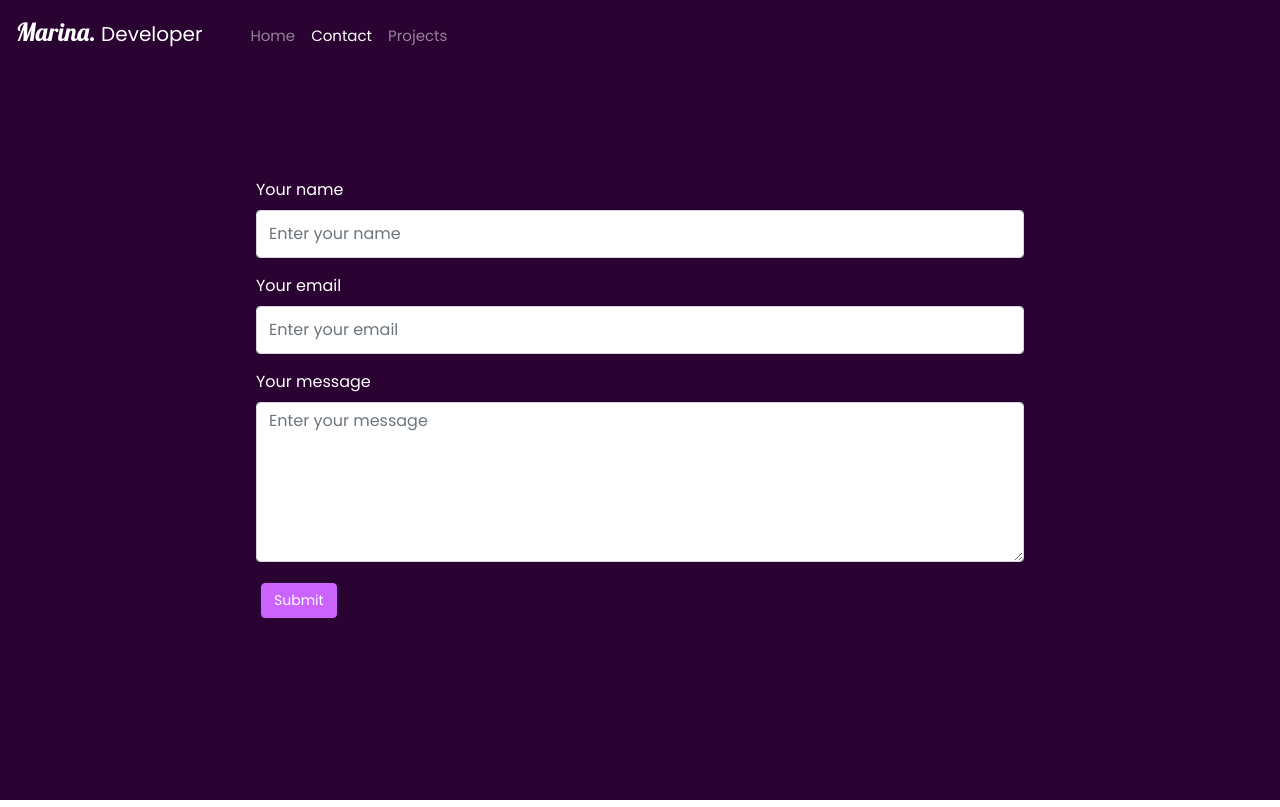
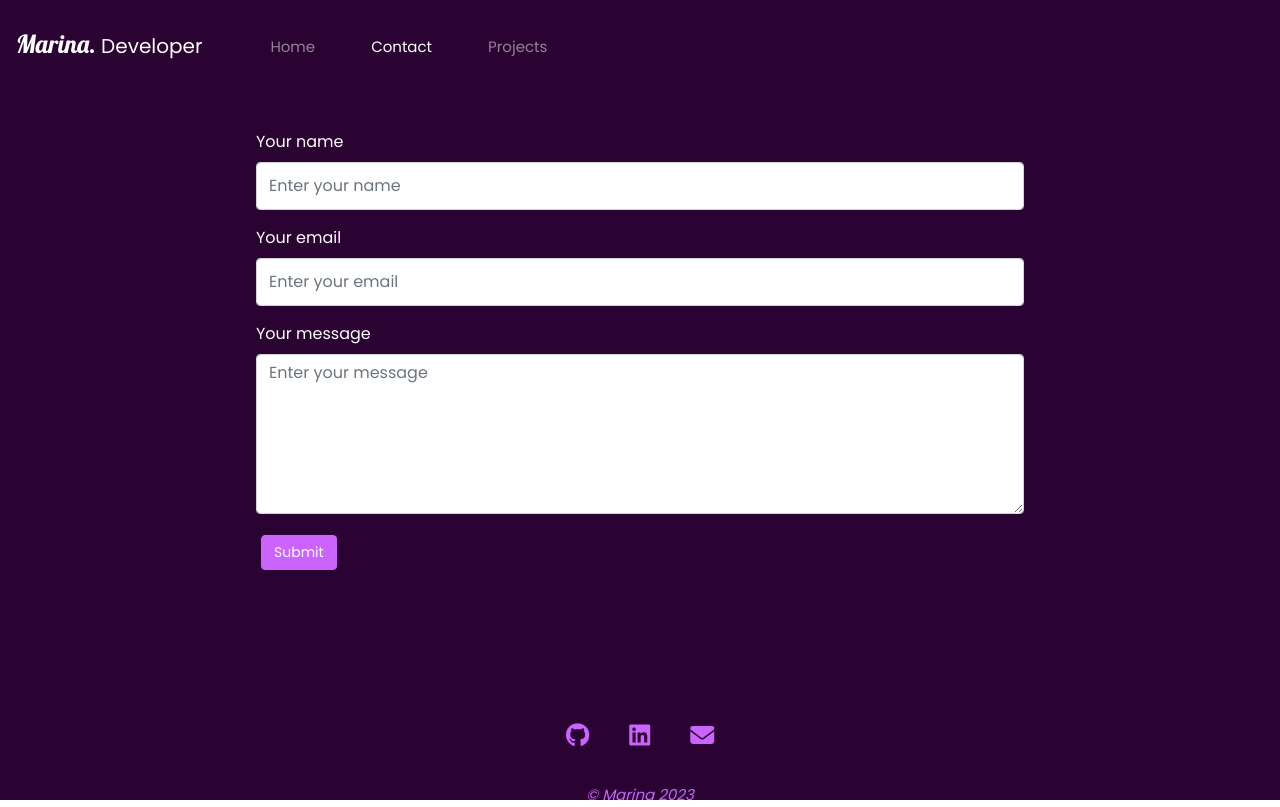
Before and after one commit to marinaongithub/react-portfolio, a React (Create React App) app: page /react-portfolio/contact in a window 1280 px wide. Built offline with nearby package versions, Linux system fonts and the light colour scheme.

Commit message:
Added footer with contact

```diff
--- a/src/App.css
+++ b/src/App.css
@@ -67,9 +67,10 @@ body{
 .contact-form {
   background-color: var(--main-dark);
   flex-direction: column;
-  height: 100vh;
+  height: 88vh;
   color: white;
   align-items: center;
+  /* flex-grow: 1; */
 }
 
 .form-group {
@@ -171,3 +172,39 @@ h2 {
   background-color: var(--main-light);
   border-color: var(--main-light);
 }
+
+
+/* Footer section */
+footer {
+  background-color: var(--main-dark);
+  height: 12vh;
+}
+
+#contact {
+  display: flex;
+  list-style-type: none;
+  justify-content: center;
+}
+
+ul {
+  padding: 0px;
+}
+
+li {
+  margin: 20px;
+}
+
+i {
+  color: var(--main-light);
+}
+
+i:hover {
+  font-size: 30px;
+}
+
+footer p {
+  text-align: center;
+  font-style: italic;
+  font-size: 15px;
+  color: var(--main-light);
+}
--- a/src/App.js
+++ b/src/App.js
@@ -2,6 +2,7 @@ import './App.css';
 import { BrowserRouter as Router, Route, Routes } from 'react-router-dom';
 import Home from './components/pages/home/Home';
 import Header from './components/Header';
+import Footer from './components/Footer';
 import Contact from './components/pages/Contact';
 import ProjectPage from './components/pages/projects/ProjectsPage';
 
@@ -15,6 +16,7 @@ function App() {
           <Route path="/contact" element={<Contact/>}/>
           <Route path="/projects" element={<ProjectPage/>}/>
         </Routes>
+        <Footer/>
       </Router>
     </div>
   );
--- /dev/null
+++ b/src/components/Footer.js
@@ -0,0 +1,22 @@
+import React from 'react';
+
+function Footer() {
+  return (
+    <footer>
+        <ul id="contact">
+            <li>
+                <a href="https://github.com/marinaongithub"><i class="fa-brands fa-github fa-xl"></i></a>
+            </li>
+            <li>
+                <a href="https://www.linkedin.com/in/marina-t-927622256/"><i class="fa-brands fa-linkedin fa-xl"></i></a>
+            </li>
+            <li>
+                <a href="mailto:marina.theotiste@gmail.com"><i class="fa-solid fa-envelope fa-xl"></i></a>
+            </li>
+        </ul>
+        <p>© Marina 2023</p>
+    </footer>
+  )
+}
+
+export default Footer;
--- a/src/components/pages/projects/projects.json
+++ b/src/components/pages/projects/projects.json
@@ -42,7 +42,7 @@
     {
         "id": "6",
         "name": "Bootstap Portfolio",
-        "image": "images/bootstrap.png",
+        "image": "images/bootstrap-portfolio.png",
         "description": "A responsive portfolio build using Boostrap CSS to showcase my most recent projects to peers and potential employers.",
         "live": "https://marinaongithub.github.io/Bootstrap-Portfolio/",
         "code": "https://github.com/marinaongithub/Bootstrap-Portfolio"
```
